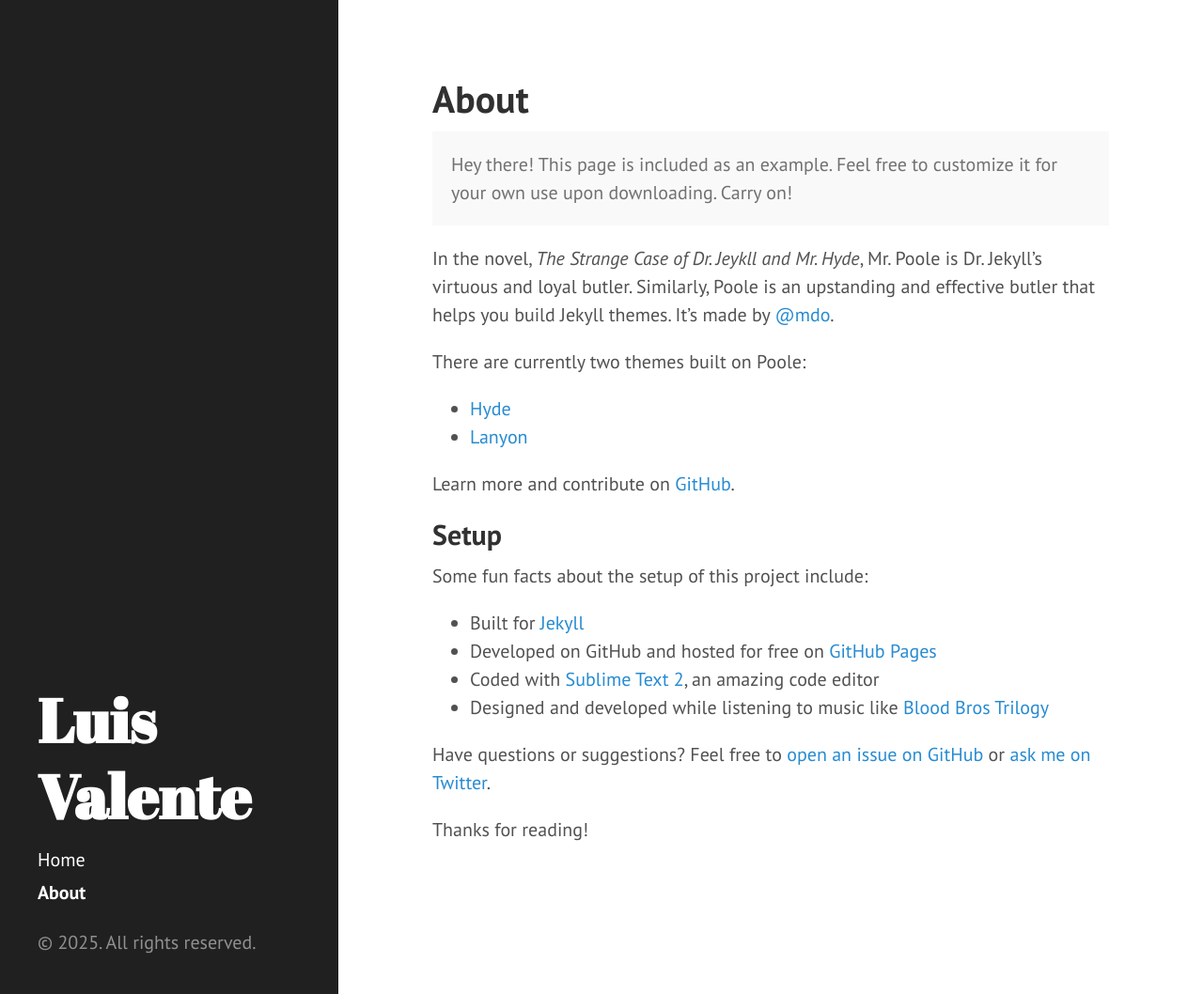
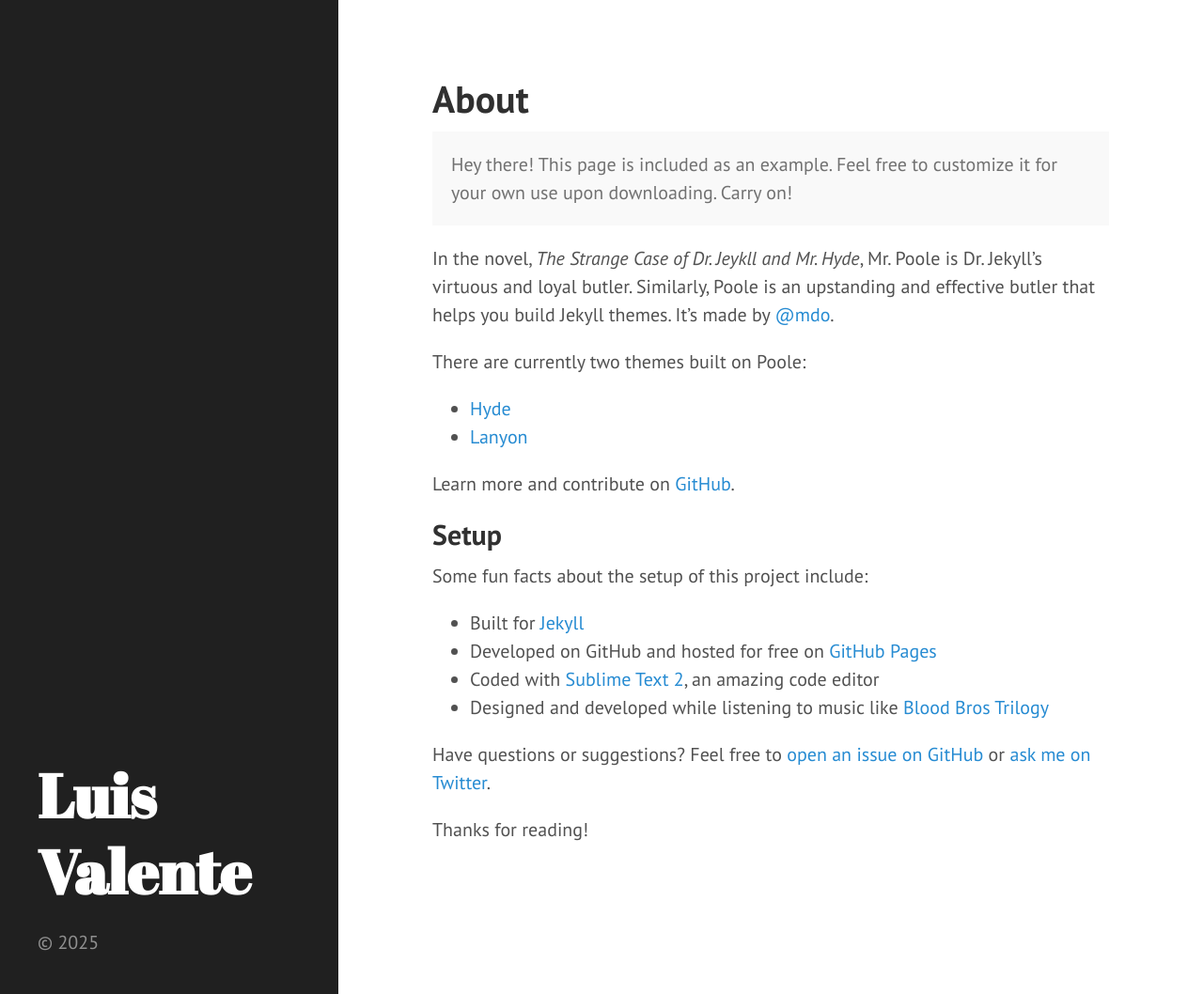
Before and after one commit to LC120109/lc120109.github.io, a Jekyll site: the page built from about.md, in a window 1280 px wide and 1058 px high. Shown: the whole window at 94% size. Built offline with Jekyll 4.4.1, drawn with Linux system fonts in a browser that asks for light colours.

Commit message:
Changes to the sidebar

```diff
--- a/_includes/sidebar.html
+++ b/_includes/sidebar.html
@@ -2,31 +2,18 @@
   <div class="container sidebar-sticky">
     <div class="sidebar-about">
       <h1>
-        <a href="{{ site.baseurl }}">
-          {{ site.title }}
-        </a>
+        <a href="{{ site.baseurl }}">{{ site.title }}</a>
       </h1>
+      <!-- Optional: a short tagline -->
+      <!-- <p class="lead">{{ site.description }}</p> -->
     </div>
 
     <nav class="sidebar-nav">
-      <a class="sidebar-nav-item{% if page.url == site.baseurl %} active{% endif %}" href="{{ site.baseurl }}">Home</a>
-
-      {% comment %}
-        The code below dynamically generates a sidebar nav of pages with
-        `layout: page` in the front-matter. See readme for usage.
-      {% endcomment %}
-
-      {% assign pages_list = site.pages %}
-      {% for node in pages_list %}
-        {% if node.title != null %}
-          {% if node.layout == "page" %}
-            <a class="sidebar-nav-item{% if page.url == node.url %} active{% endif %}" href="{{ node.url }}">{{ node.title }}</a>
-          {% endif %}
-        {% endif %}
-      {% endfor %}
-
+      <!-- your links -->
     </nav>
 
-    <p>&copy; {{ site.time | date: '%Y' }}. All rights reserved.</p>
+    <!-- Remove or customize the footer if it currently shows your name -->
+    <!-- <p>© {{ site.time | date: '%Y' }} {{ site.title }}</p> -->
+    <p>© {{ site.time | date: '%Y' }}</p>
   </div>
 </div>
```
